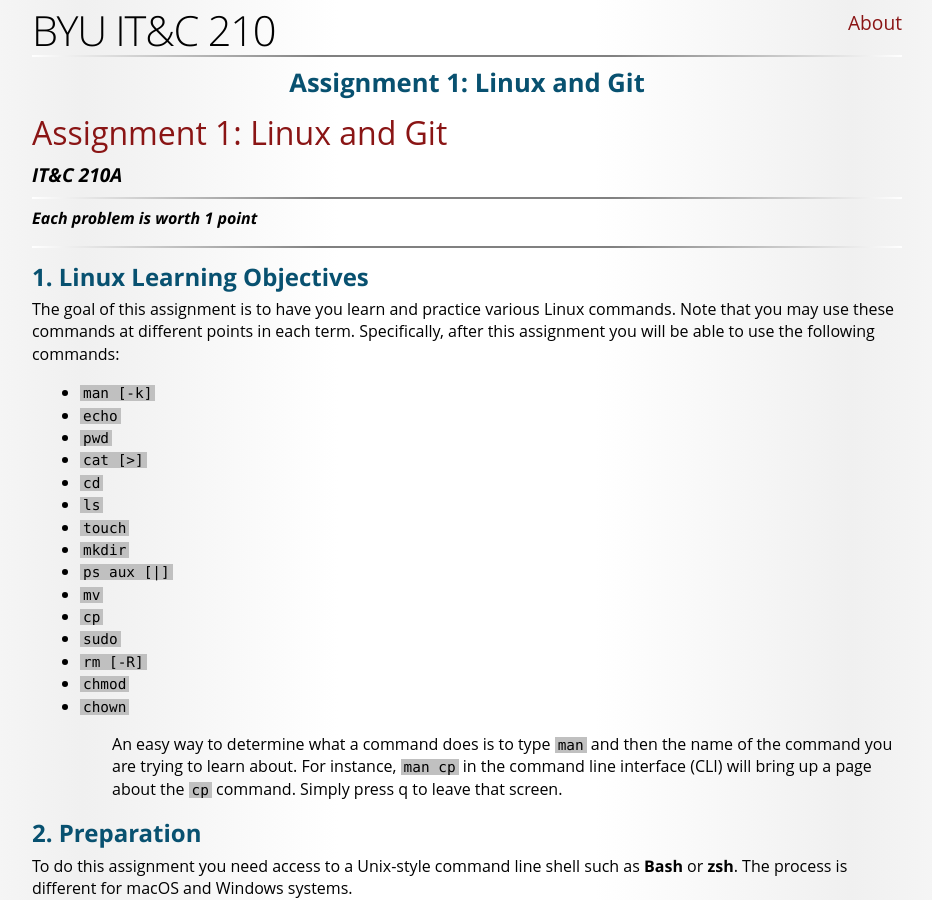
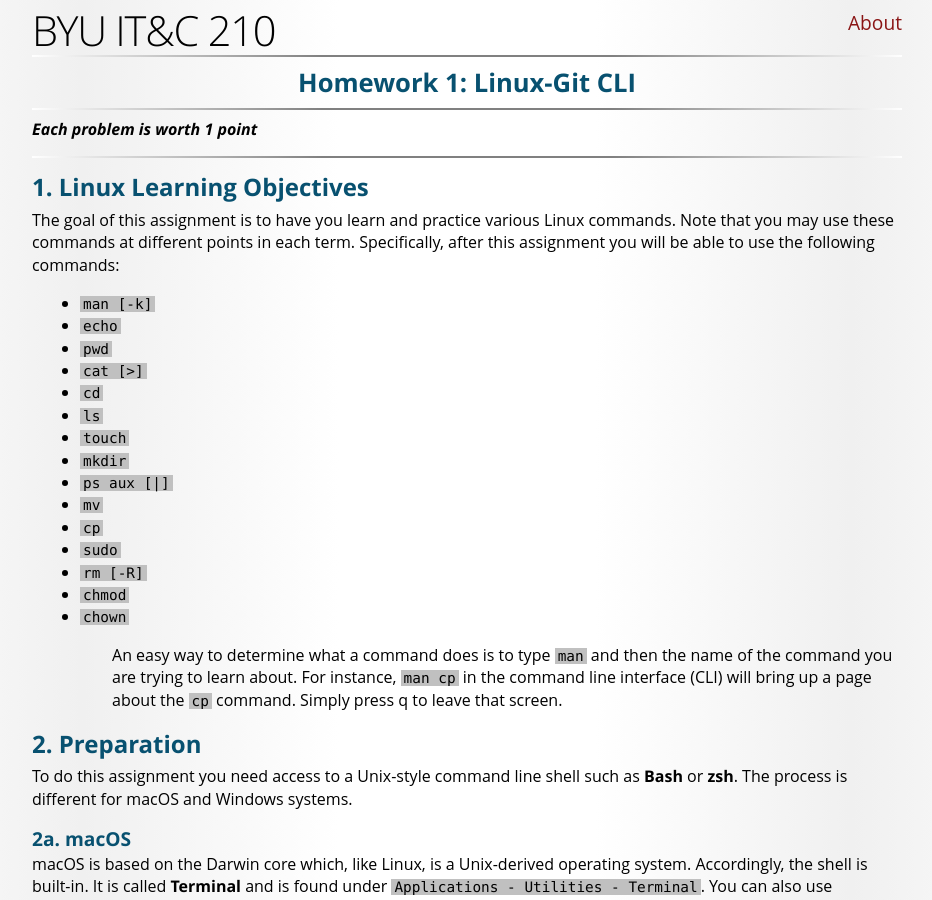
Before and after one commit to BYU-ITC-210/BYU-ITC-210.github.io, a Jekyll site: the page built from HW1-CLI.md, in a window 1280 px wide and 900 px high. Shown: the whole window, without its empty margins (173-1105 px from the left). Built offline with Jekyll 4.4.1, drawn with Linux system fonts in a browser that asks for light colours; some web fonts are replaced; our own code applies the rules of GitHub Pages for plain Markdown files.

Commit message:
Update HW1-CLI.md

```diff
--- a/HW1-CLI.md
+++ b/HW1-CLI.md
@@ -1,9 +1,6 @@
 ---
-title: Homework 1: Linux-Git Command Line
+title: "Homework 1: Linux-Git CLI"
 ---
-# Assignment 1: Linux and Git
-
-#### IT&C 210A
 
 ***
 
```
